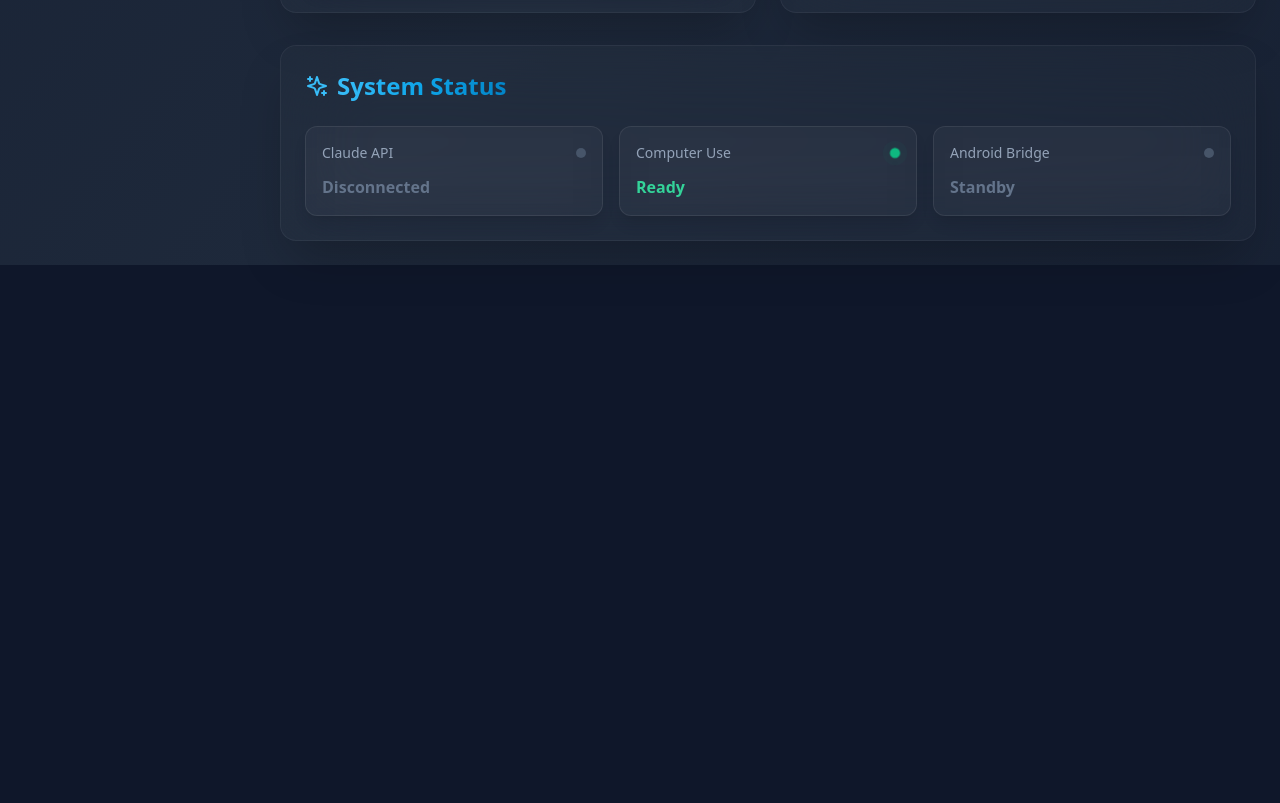
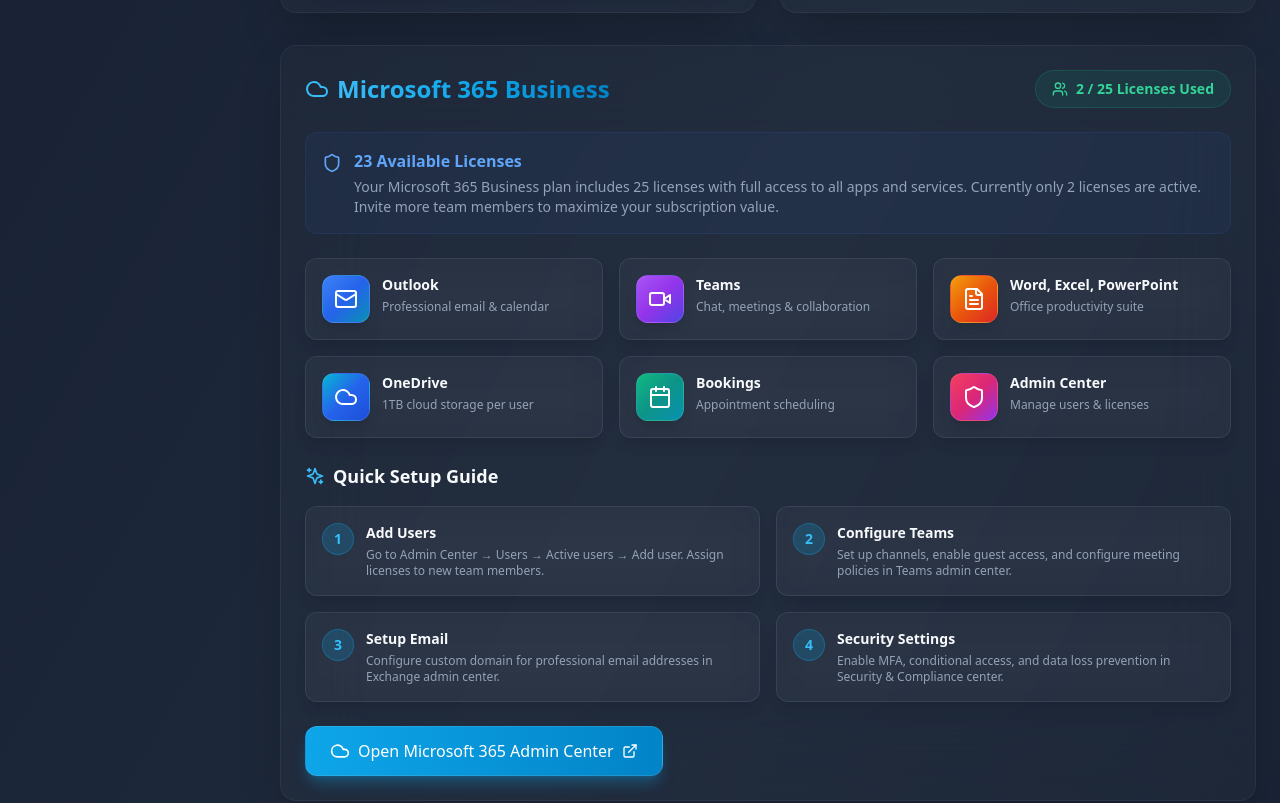
Before and after one commit to kirkomrk2-web/Wallestars, a React (Vite) app: page / in a window 1280 px wide. Shown: the part 1237-2040 px from the top of the page. Before the commit the page ends 1502 px from the top, so only its background shows below. Built offline with nearby package versions, Linux system fonts and the light colour scheme; no server answers; the HTML template or start-up script is replaced by a standard one.

Commit message:
Add Microsoft 365 Business integration section with setup guide and license tracking
Co-authored-by: kirkomrk2-web <245414317+kirkomrk2-web@users.noreply.github.com>

```diff
--- a/src/pages/Dashboard.jsx
+++ b/src/pages/Dashboard.jsx
@@ -11,7 +11,15 @@ import {
   CheckCircle,
   Globe,
   ArrowUpRight,
-  Sparkles
+  Sparkles,
+  Users,
+  Mail,
+  Video,
+  FileText,
+  Calendar,
+  Cloud,
+  Shield,
+  ExternalLink
 } from 'lucide-react';
 import { useSocket } from '../context/SocketContext';
 import PlatformLinks from '../components/PlatformLinks';
@@ -294,11 +302,144 @@ export default function Dashboard() {
         </motion.div>
       </div>
 
+      {/* Microsoft 365 Integration - New Section */}
+      <motion.div
+        initial={{ opacity: 0, y: 20 }}
+        animate={{ opacity: 1, y: 0 }}
+        transition={{ delay: 0.8 }}
+        className="card-ultra"
+      >
+        <div className="flex flex-col sm:flex-row items-start sm:items-center justify-between gap-4 mb-6">
+          <h2 className="text-xl sm:text-2xl font-bold flex items-center gap-2">
+            <Cloud className="w-5 h-5 sm:w-6 sm:h-6 text-primary-400" />
+            <span className="text-gradient-primary">Microsoft 365 Business</span>
+          </h2>
+          <div className="flex items-center gap-2 px-4 py-2 rounded-full bg-emerald-500/10 border border-emerald-500/20">
+            <Users className="w-4 h-4 text-emerald-400" />
+            <span className="text-sm font-semibold text-emerald-400">2 / 25 Licenses Used</span>
+          </div>
+        </div>
+
+        {/* License Usage Info */}
+        <div className="mb-6 p-4 rounded-xl bg-blue-500/5 border border-blue-500/10">
+          <div className="flex items-start gap-3">
+            <Shield className="w-5 h-5 text-blue-400 flex-shrink-0 mt-1" />
+            <div>
+              <h3 className="font-semibold text-blue-400 mb-1">23 Available Licenses</h3>
+              <p className="text-sm text-dark-400">
+                Your Microsoft 365 Business plan includes 25 licenses with full access to all apps and services.
+                Currently only 2 licenses are active. Invite more team members to maximize your subscription value.
+              </p>
+            </div>
+          </div>
+        </div>
+
+        {/* Microsoft 365 Apps Grid */}
+        <div className="grid grid-cols-1 sm:grid-cols-2 lg:grid-cols-3 gap-4 mb-6">
+          <M365AppCard
+            icon={Mail}
+            title="Outlook"
+            description="Professional email & calendar"
+            color="from-blue-500 via-blue-600 to-cyan-600"
+            link="https://outlook.office.com"
+            delay={0}
+          />
+          <M365AppCard
+            icon={Video}
+            title="Teams"
+            description="Chat, meetings & collaboration"
+            color="from-purple-500 via-purple-600 to-indigo-600"
+            link="https://teams.microsoft.com"
+            delay={0.1}
+          />
+          <M365AppCard
+            icon={FileText}
+            title="Word, Excel, PowerPoint"
+            description="Office productivity suite"
+            color="from-amber-500 via-orange-600 to-red-600"
+            link="https://office.com"
+            delay={0.2}
+          />
+          <M365AppCard
+            icon={Cloud}
+            title="OneDrive"
+            description="1TB cloud storage per user"
+            color="from-cyan-500 via-blue-600 to-blue-700"
+            link="https://onedrive.live.com"
+            delay={0.3}
+          />
+          <M365AppCard
+            icon={Calendar}
+            title="Bookings"
+            description="Appointment scheduling"
+            color="from-emerald-500 via-teal-600 to-cyan-600"
+            link="https://outlook.office.com/bookings"
+            delay={0.4}
+          />
+          <M365AppCard
+            icon={Shield}
+            title="Admin Center"
+            description="Manage users & licenses"
+            color="from-rose-500 via-pink-600 to-purple-600"
+            link="https://admin.microsoft.com"
+            delay={0.5}
+          />
+        </div>
+
+        {/* Setup Instructions */}
+        <div className="space-y-4">
+          <h3 className="text-lg font-semibold flex items-center gap-2">
+            <Sparkles className="w-5 h-5 text-primary-400" />
+            Quick Setup Guide
+          </h3>
+          <div className="grid grid-cols-1 lg:grid-cols-2 gap-4">
+            <SetupStep
+              number="1"
+              title="Add Users"
+              description="Go to Admin Center → Users → Active users → Add user. Assign licenses to new team members."
+              link="https://admin.microsoft.com/Adminportal/Home#/users"
+            />
+            <SetupStep
+              number="2"
+              title="Configure Teams"
+              description="Set up channels, enable guest access, and configure meeting policies in Teams admin center."
+              link="https://admin.teams.microsoft.com"
+            />
+            <SetupStep
+              number="3"
+              title="Setup Email"
+              description="Configure custom domain for professional email addresses in Exchange admin center."
+              link="https://admin.exchange.microsoft.com"
+            />
+            <SetupStep
+              number="4"
+              title="Security Settings"
+              description="Enable MFA, conditional access, and data loss prevention in Security & Compliance center."
+              link="https://security.microsoft.com"
+            />
+          </div>
+        </div>
+
+        {/* Quick Action Button */}
+        <motion.a
+          href="https://admin.microsoft.com"
+          target="_blank"
+          rel="noopener noreferrer"
+          whileHover={{ scale: 1.02 }}
+          whileTap={{ scale: 0.98 }}
+          className="mt-6 w-full sm:w-auto inline-flex items-center justify-center gap-2 btn-primary"
+        >
+          <Cloud className="w-5 h-5" />
+          Open Microsoft 365 Admin Center
+          <ExternalLink className="w-4 h-4" />
+        </motion.a>
+      </motion.div>
+
       {/* System Status - Enhanced */}
       <motion.div
         initial={{ opacity: 0, y: 20 }}
         animate={{ opacity: 1, y: 0 }}
-        transition={{ delay: 0.8 }}
+        transition={{ delay: 0.9 }}
         className="card-ultra"
       >
         <h2 className="text-xl sm:text-2xl font-bold mb-6 flex items-center gap-2">
@@ -400,3 +541,70 @@ function StatusIndicator({ label, status, isOnline, delay }) {
     </motion.div>
   );
 }
+
+function M365AppCard({ icon: Icon, title, description, color, link, delay }) {
+  return (
+    <motion.a
+      href={link}
+      target="_blank"
+      rel="noopener noreferrer"
+      initial={{ opacity: 0, y: 10 }}
+      animate={{ opacity: 1, y: 0 }}
+      transition={{ delay }}
+      whileHover={{ scale: 1.02, y: -2 }}
+      whileTap={{ scale: 0.98 }}
+      className="glass-effect-hover p-4 rounded-xl group relative overflow-hidden"
+    >
+      {/* Hover glow */}
+      <div className="absolute inset-0 bg-gradient-to-r from-transparent via-white/5 to-transparent opacity-0 group-hover:opacity-100 transition-opacity duration-500" />
+
+      <div className="relative flex items-start gap-3">
+        <motion.div
+          whileHover={{ rotate: 360, scale: 1.1 }}
+          transition={{ duration: 0.5 }}
+          className={`w-12 h-12 bg-gradient-to-br ${color} rounded-xl flex items-center justify-center flex-shrink-0 shadow-lg border border-white/10`}
+        >
+          <Icon className="w-6 h-6 text-white" />
+        </motion.div>
+        <div className="flex-1 min-w-0">
+          <div className="flex items-center gap-2 mb-1">
+            <h3 className="font-semibold text-sm group-hover:text-primary-400 transition-colors truncate">
+              {title}
+            </h3>
+            <ExternalLink className="w-3 h-3 text-dark-500 opacity-0 group-hover:opacity-100 transition-opacity flex-shrink-0" />
+          </div>
+          <p className="text-xs text-dark-400">{description}</p>
+        </div>
+      </div>
+    </motion.a>
+  );
+}
+
+function SetupStep({ number, title, description, link }) {
+  return (
+    <motion.a
+      href={link}
+      target="_blank"
+      rel="noopener noreferrer"
+      whileHover={{ scale: 1.01 }}
+      className="glass-effect-hover p-4 rounded-xl group"
+    >
+      <div className="flex gap-3">
+        <div className="flex-shrink-0">
+          <div className="w-8 h-8 rounded-full bg-primary-500/20 border border-primary-500/30 flex items-center justify-center">
+            <span className="text-sm font-bold text-primary-400">{number}</span>
+          </div>
+        </div>
+        <div className="flex-1 min-w-0">
+          <div className="flex items-center gap-2 mb-1">
+            <h4 className="font-semibold text-sm group-hover:text-primary-400 transition-colors">
+              {title}
+            </h4>
+            <ExternalLink className="w-3 h-3 text-dark-500 opacity-0 group-hover:opacity-100 transition-opacity" />
+          </div>
+          <p className="text-xs text-dark-400">{description}</p>
+        </div>
+      </div>
+    </motion.a>
+  );
+}
```
